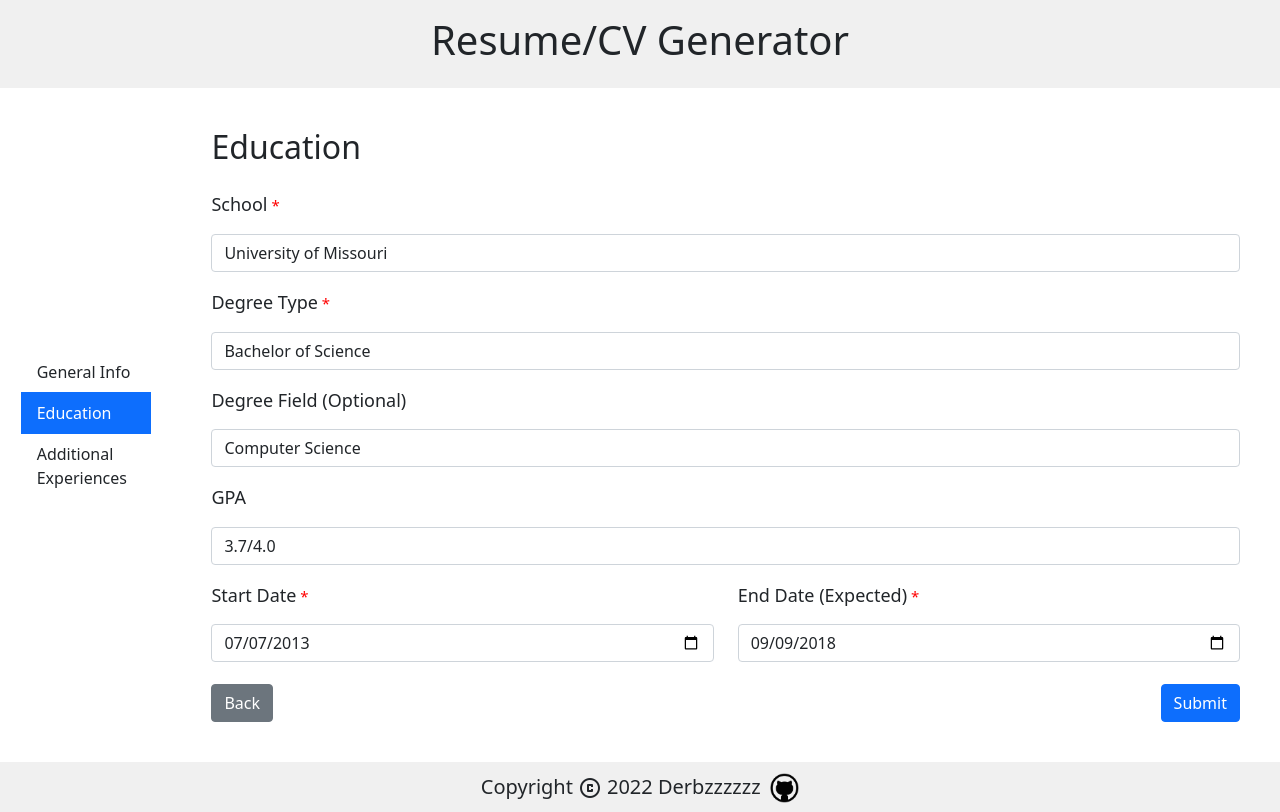
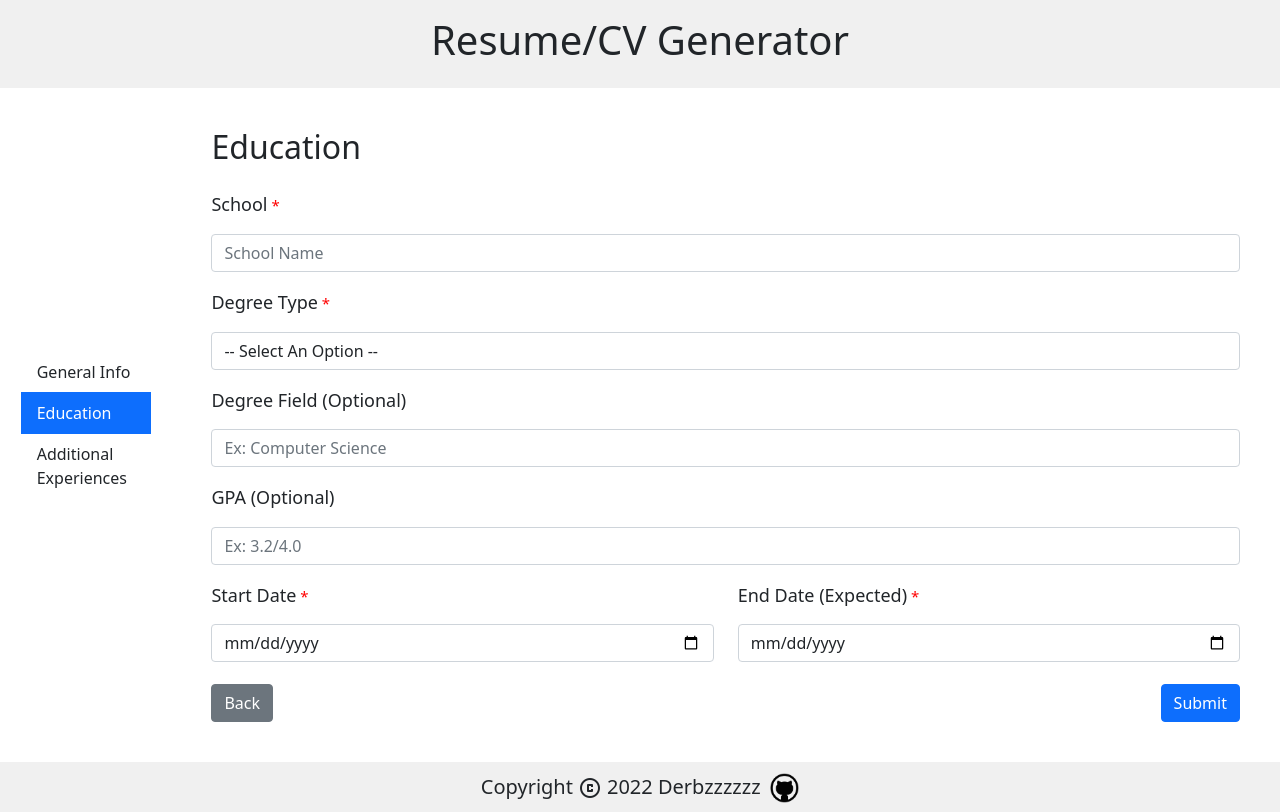
Before and after one commit to Derbzzzzzz/CVApp, a React (Vite) app: page / in a window 1280 px wide. Both pictures are taken after a click on the item "Education". Built offline with nearby package versions, Linux system fonts and the light colour scheme.

Commit message:
removed testing data

```diff
--- a/src/components/Content.jsx
+++ b/src/components/Content.jsx
@@ -11,52 +11,63 @@ import Submission from "./Submission"
 
 function createData(){
   return{
-    firstName: "Ryan",
-    lastName: "Wahle",
-    name: "Ryan Wahle",
-    email: "ryanwahle7@gmail.com",
-    phoneNumber: "314-882-8066",
-    school: "University of Missouri",
-    degreeType: "Bachelor of Science",
-    degreeField: "Computer Science",
-    schoolStartDate: '2013-07-07',
-    schoolEndDate: '2018-09-09',
-    gpa: "3.7/4.0",
-    experiences: [{
-        expType: "Work",
-        org: "Career Center",
-        position: "Specialist",
-        location: "Saint Louis, MO",
-        startDate: "2022-07-07",
-        endDate: "2023-01-01",
-        responsibilities: "Worked",
-    }, {
-        expType: "Volunteering/Service",
-        org: "Food Bank",
-        position: "General Volunteer",
-        location: "Saint Louis, MO",
-        startDate: "2022-07-07",
-        endDate: null,
-        responsibilities: "Put together food packages",
-    }, {
-      expType: "Volunteering/Service",
-      org: "Habitats for Humanity",
-      position: "General Volunteer",
-      location: "Saint Louis, MO",
-      startDate: "2022-10-07",
-      endDate: null,
-      responsibilities: "Helped set up houses",
-    }, {
-      expType: "Work",
-      org: "Red Robin",
-      position: "Server",
-      location: "Serbia",
-      startDate: "2022-10-07",
-      endDate: null,
-      responsibilities: "Waited on people\nHelped others\nAte food",
-    },
-    ],
-    // experiences: [],
+    // firstName: "Ryan",
+    // lastName: "Wahle",
+    // name: "Ryan Wahle",
+    // email: "ryanwahle7@gmail.com",
+    // phoneNumber: "314-882-8066",
+    // school: "University of Missouri",
+    // degreeType: "Bachelor of Science",
+    // degreeField: "Computer Science",
+    // schoolStartDate: '2013-07-07',
+    // schoolEndDate: '2018-09-09',
+    // gpa: "3.7/4.0",
+    // experiences: [{
+    //     expType: "Work",
+    //     org: "Career Center",
+    //     position: "Specialist",
+    //     location: "Saint Louis, MO",
+    //     startDate: "2022-07-07",
+    //     endDate: "2023-01-01",
+    //     responsibilities: "Worked",
+    // }, {
+    //     expType: "Volunteering/Service",
+    //     org: "Food Bank",
+    //     position: "General Volunteer",
+    //     location: "Saint Louis, MO",
+    //     startDate: "2022-07-07",
+    //     endDate: null,
+    //     responsibilities: "Put together food packages",
+    // }, {
+    //   expType: "Volunteering/Service",
+    //   org: "Habitats for Humanity",
+    //   position: "General Volunteer",
+    //   location: "Saint Louis, MO",
+    //   startDate: "2022-10-07",
+    //   endDate: null,
+    //   responsibilities: "Helped set up houses",
+    // }, {
+    //   expType: "Work",
+    //   org: "Red Robin",
+    //   position: "Server",
+    //   location: "Serbia",
+    //   startDate: "2022-10-07",
+    //   endDate: null,
+    //   responsibilities: "Waited on people\nHelped others\nAte food",
+    // },
+    // ],
+    firstName: null,
+    lastName: null,
+    name: null,
+    email: null,
+    phoneNumber: null,
+    school: null,
+    degreeType: null,
+    degreeField: null,
+    schoolStartDate: null,
+    schoolEndDate: null,
+    gpa: null,
+    experiences: [],
     addExp(expType, org, position, location, startDate, endDate, responsibilities, index = -1){
       let exp = {
         expType: expType,
--- a/src/components/Education.jsx
+++ b/src/components/Education.jsx
@@ -18,12 +18,12 @@ function formSubmit(e, props){
 
   newData.addExp = state.data.addExp
 
-
   newData.school = school.value
   newData.degreeType = degreeType.value
   newData.degreeField = degreeField.value
   newData.schoolStartDate = startDate.value
   newData.schoolEndDate = endDate.value
+  newData.gpa = gpa.value
 
   stateClone.page = 2
 
@@ -79,11 +79,11 @@ function Education(props) {
             </div>
             <div className="form-group">
                 <h4><label htmlFor="degreeField">Degree Field (Optional)</label></h4>
-                <input type="text" className="form-control" id="degreeField" placeholder="Degree Field" defaultValue={data.degreeField} autoComplete="off"/>
+                <input type="text" className="form-control" id="degreeField" placeholder="Ex: Computer Science" defaultValue={data.degreeField} autoComplete="off"/>
             </div>
             <div className="form-group">
-                <h4><label htmlFor="gpa">GPA</label></h4>
-                <input type="text" className="form-control" id="gpa" placeholder="Ex: 3.2/4.0" defaultValue={data.gpa} autoComplete="off" required/>
+                <h4><label htmlFor="gpa">GPA (Optional)</label></h4>
+                <input type="text" className="form-control" id="gpa" placeholder="Ex: 3.2/4.0" defaultValue={data.gpa} autoComplete="off"/>
             </div>
             <div className="row">
                 <div className="form-group col-md-6">
--- a/src/components/Sidebar.jsx
+++ b/src/components/Sidebar.jsx
@@ -11,6 +11,12 @@ function addSections(items, state, stateChanger){
 function updatePage(page, state){
     let stateClone = JSON.parse(JSON.stringify(state));
     stateClone.page = page
+
+    let newData = stateClone.data
+
+    newData.addExp = state.data.addExp
+
+
 
     return stateClone
 }
```
Also changed, not shown: 2 other files (tests, documents, lock files or other folders).
